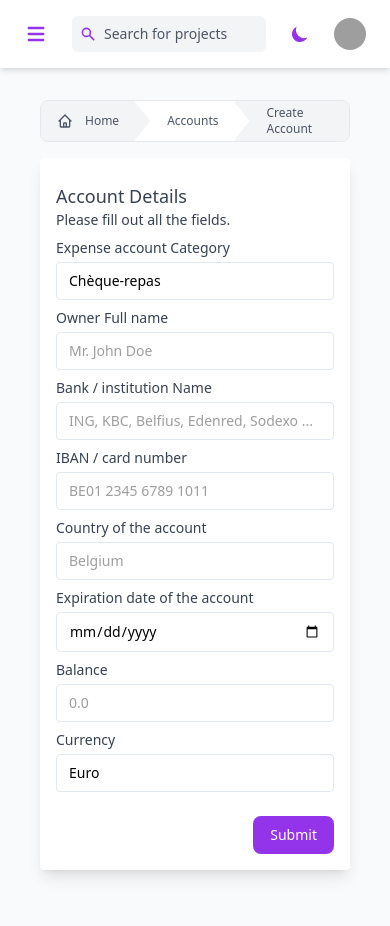
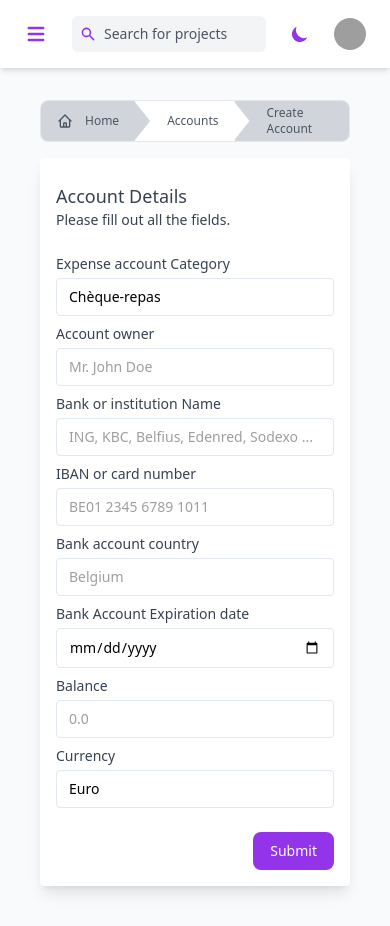
Before and after one commit to frankkuete/Expense-tracker, a Flask app: page /account/new in a window 390 px wide. Run offline with Flask 3, Linux system fonts and the light colour scheme; the visitor is signed in with stand-in values (Sample User, id 1); some libraries are stand-ins or nearby versions; grey boxes are pictures that could not be loaded.

Commit message:
adding responsive

```diff
--- a/main/templates/account.html
+++ b/main/templates/account.html
@@ -7,7 +7,7 @@
 <nav aria-label="Breadcrumb" class="flex justify-center mt-4 mb-4">
   <ol class="flex overflow-hidden rounded-lg border border-gray-200 text-gray-600">
       <li class="flex items-center">
-      <a href="{{url_for('dashboard')}}" class="flex h-10 items-center gap-1.5 bg-gray-100 px-4 transition hover:text-gray-900">
+      <a href="{{url_for('dashboard')}}" class="flex h-10 items-center gap-1.5 bg-gray-300 px-4 transition hover:text-gray-900">
         <svg
           xmlns="http://www.w3.org/2000/svg"
           class="h-4 w-4"
@@ -27,7 +27,7 @@
       </a>
     </li>
       <li class="relative flex items-center">
-        <span class="absolute inset-y-0 -start-px h-10 w-4 bg-gray-100 [clip-path:_polygon(0_0,_0%_100%,_100%_50%)] rtl:rotate-180">
+        <span class="absolute inset-y-0 -start-px h-10 w-4 bg-gray-300 [clip-path:_polygon(0_0,_0%_100%,_100%_50%)] rtl:rotate-180">
         </span>
 
         <a href="{{url_for('accounts')}}" class="flex h-10 items-center bg-white pe-4 ps-8 text-xs font-medium transition hover:text-gray-900">
@@ -38,7 +38,7 @@
         <span class="absolute inset-y-0 -start-px h-10 w-4 bg-white [clip-path:_polygon(0_0,_0%_100%,_100%_50%)] rtl:rotate-180">
         </span>
 
-        <a href="#" class="flex h-10 items-center bg-gray-100 pe-4 ps-8 text-xs font-medium transition hover:text-gray-900">
+        <a href="#" class="flex h-10 items-center bg-gray-300 pe-4 ps-8 text-xs font-medium transition hover:text-gray-900">
             Account#{{account.id}}
         </a>
       </li>
--- a/main/templates/accounts.html
+++ b/main/templates/accounts.html
@@ -23,7 +23,7 @@
 <nav aria-label="Breadcrumb" class="flex justify-center mt-4">
   <ol class="flex overflow-hidden rounded-lg border border-gray-200 text-gray-600">
     <li class="flex items-center">
-      <a href="{{url_for('dashboard')}}" class="flex h-10 items-center gap-1.5 bg-gray-100 px-4 transition hover:text-gray-900">
+      <a href="{{url_for('dashboard')}}" class="flex h-10 items-center gap-1.5 bg-gray-300 px-4 transition hover:text-gray-900">
         <svg
           xmlns="http://www.w3.org/2000/svg"
           class="h-4 w-4"
@@ -44,7 +44,7 @@
     </li>
 
     <li class="relative flex items-center">
-      <span class="absolute inset-y-0 -start-px h-10 w-4 bg-gray-100 [clip-path:_polygon(0_0,_0%_100%,_100%_50%)] rtl:rotate-180">
+      <span class="absolute inset-y-0 -start-px h-10 w-4 bg-gray-300 [clip-path:_polygon(0_0,_0%_100%,_100%_50%)] rtl:rotate-180">
       </span>
 
       <a href="{{url_for('accounts')}}" class="flex h-10 items-center bg-white pe-4 ps-8 text-xs font-medium transition hover:text-gray-900">
--- a/main/templates/new_account.html
+++ b/main/templates/new_account.html
@@ -11,7 +11,7 @@
     <nav aria-label="Breadcrumb" class="flex justify-center mt-4 mb-4">
       <ol class="flex overflow-hidden rounded-lg border border-gray-200 text-gray-600">
           <li class="flex items-center">
-          <a href="{{url_for('dashboard')}}" class="flex h-10 items-center gap-1.5 bg-gray-100 px-4 transition hover:text-gray-900">
+          <a href="{{url_for('dashboard')}}" class="flex h-10 items-center gap-1.5 bg-gray-300 px-4 transition hover:text-gray-900">
             <svg
               xmlns="http://www.w3.org/2000/svg"
               class="h-4 w-4"
@@ -31,7 +31,7 @@
           </a>
         </li>
           <li class="relative flex items-center">
-            <span class="absolute inset-y-0 -start-px h-10 w-4 bg-gray-100 [clip-path:_polygon(0_0,_0%_100%,_100%_50%)] rtl:rotate-180">
+            <span class="absolute inset-y-0 -start-px h-10 w-4 bg-gray-300 [clip-path:_polygon(0_0,_0%_100%,_100%_50%)] rtl:rotate-180">
             </span>
 
             <a href="{{url_for('accounts')}}" class="flex h-10 items-center bg-white pe-4 ps-8 text-xs font-medium transition hover:text-gray-900">
@@ -42,11 +42,11 @@
             <span class="absolute inset-y-0 -start-px h-10 w-4 bg-white [clip-path:_polygon(0_0,_0%_100%,_100%_50%)] rtl:rotate-180">
             </span>
             {% if legend %}
-                <a href="#" class="flex h-10 items-center bg-gray-100 pe-4 ps-8 text-xs font-medium transition hover:text-gray-900">
+                <a href="#" class="flex h-10 items-center bg-gray-300 pe-4 ps-8 text-xs font-medium transition hover:text-gray-900">
                     Update Account
                 </a>
                 {% else %}
-                <a href="#" class="flex h-10 items-center bg-gray-100 pe-4 ps-8 text-xs font-medium transition hover:text-gray-900">
+                <a href="#" class="flex h-10 items-center bg-gray-300 pe-4 ps-8 text-xs font-medium transition hover:text-gray-900">
                     Create Account
                 </a>
             {% endif %}
@@ -56,7 +56,7 @@
 
   <div class="bg-white dark:bg-gray-800 rounded shadow-lg p-4 px-4 md:p-8 mb-6">
     <div class="grid gap-4 gap-y-2 text-sm grid-cols-1 lg:grid-cols-3">
-      <div class="text-gray-700 mt-2">
+      <div class="text-gray-700 mt-2 mb-4">
         {% if legend %}
         <p class="font-medium text-lg dark:text-white-700">{{legend}} Details</p>
         {% else %}
@@ -74,32 +74,33 @@
             {{form.category(placeholder="Select the Category of the expense account", class="block w-full mt-1 text-sm dark:border-gray-600 dark:bg-gray-700 focus:border-purple-400 focus:outline-none focus:shadow-outline-purple dark:text-gray-300 dark:focus:shadow-outline-gray form-input") }}
           </div>
 
+
           <div class="md:col-span-5">
-            <span class="text-gray-700 dark:text-gray-400"> Owner Full name</span>
+            <span class="text-gray-700 dark:text-gray-400"> Account owner</span>
               {{form.owner(placeholder="Mr. John Doe", class="block w-full mt-1 text-sm dark:border-gray-600 dark:bg-gray-700 focus:border-purple-400 focus:outline-none focus:shadow-outline-purple dark:text-gray-300 dark:focus:shadow-outline-gray form-input") }}
           </div>
 
           <div class="md:col-span-3">
-              <span class="text-gray-700 dark:text-gray-400">Bank / institution Name</span>
+              <span class="text-gray-700 dark:text-gray-400">Bank or institution Name</span>
               {{form.bank(placeholder="ING, KBC, Belfius, Edenred, Sodexo ...",class="block w-full mt-1 text-sm dark:border-gray-600 dark:bg-gray-700 focus:border-purple-400 focus:outline-none focus:shadow-outline-purple dark:text-gray-300 dark:focus:shadow-outline-gray form-input") }}
           </div>
 
           <div class="md:col-span-2">
-            <span class="text-gray-700 dark:text-gray-400">IBAN / card number </span>
+            <span class="text-gray-700 dark:text-gray-400">IBAN or card number </span>
             {{form.iban(placeholder="BE01 2345 6789 1011", class="block w-full mt-1 text-sm dark:border-gray-600 dark:bg-gray-700 focus:border-purple-400 focus:outline-none focus:shadow-outline-purple dark:text-gray-300 dark:focus:shadow-outline-gray form-input") }}
           </div>
 
           <div class="md:col-span-2">
-            <span class="text-gray-700 dark:text-gray-400">Country of the account</span>
+            <span class="text-gray-700 dark:text-gray-400">Bank account country</span>
             {{form.country(placeholder="Belgium",class="block w-full mt-1 text-sm dark:border-gray-600 dark:bg-gray-700 focus:border-purple-400 focus:outline-none focus:shadow-outline-purple dark:text-gray-300 dark:focus:shadow-outline-gray form-input") }}
           </div>
 
-          <div class="md:col-span-2">
-            <span class="text-gray-700 dark:text-gray-400">Expiration date of the account</span>
+          <div class="md:col-span-3">
+            <span class="text-gray-700 dark:text-gray-400">Bank Account Expiration date </span>
             {{form.expiration_date(class="block w-full mt-1 text-sm dark:border-gray-600 dark:bg-gray-700 focus:border-purple-400 focus:outline-none focus:shadow-outline-purple dark:text-gray-300 dark:focus:shadow-outline-gray form-input") }}
           </div>
 
-          <div class="md:col-span-1">
+          <div class="md:col-span-3">
                 <span class="text-gray-700 dark:text-gray-400">Balance</span>
                 {% if form.balance.errors %}
                   {% for error in form.balance.errors %}
@@ -110,7 +111,6 @@
                   {{form.balance(placeholder="0.0",class="block w-full mt-1 text-sm dark:border-gray-600 dark:bg-gray-700 focus:border-purple-400 focus:outline-none focus:shadow-outline-purple dark:text-gray-300 dark:focus:shadow-outline-gray form-input") }}
                 {% endif %}
           </div>
-
           <div class="md:col-span-2">
               <span class="text-gray-700 dark:text-gray-400">Currency</span>
               {{form.currency(class="block w-full mt-1 text-sm dark:border-gray-600 dark:bg-gray-700 focus:border-purple-400 focus:outline-none focus:shadow-outline-purple dark:text-gray-300 dark:focus:shadow-outline-gray form-input") }}
```
Also changed, not shown: main/templates/dashboard.html (+0 -24 lines), main/templates/expense.html (+38 -30 lines), main/templates/expenses.html (+11 -8 lines), main/templates/incomes.html (+4 -5 lines), main/templates/new_expense.html (+4 -5 lines), main/templates/new_expense_detail.html (+36 -35 lines). Lines whose indentation alone changed are shown as unchanged.
